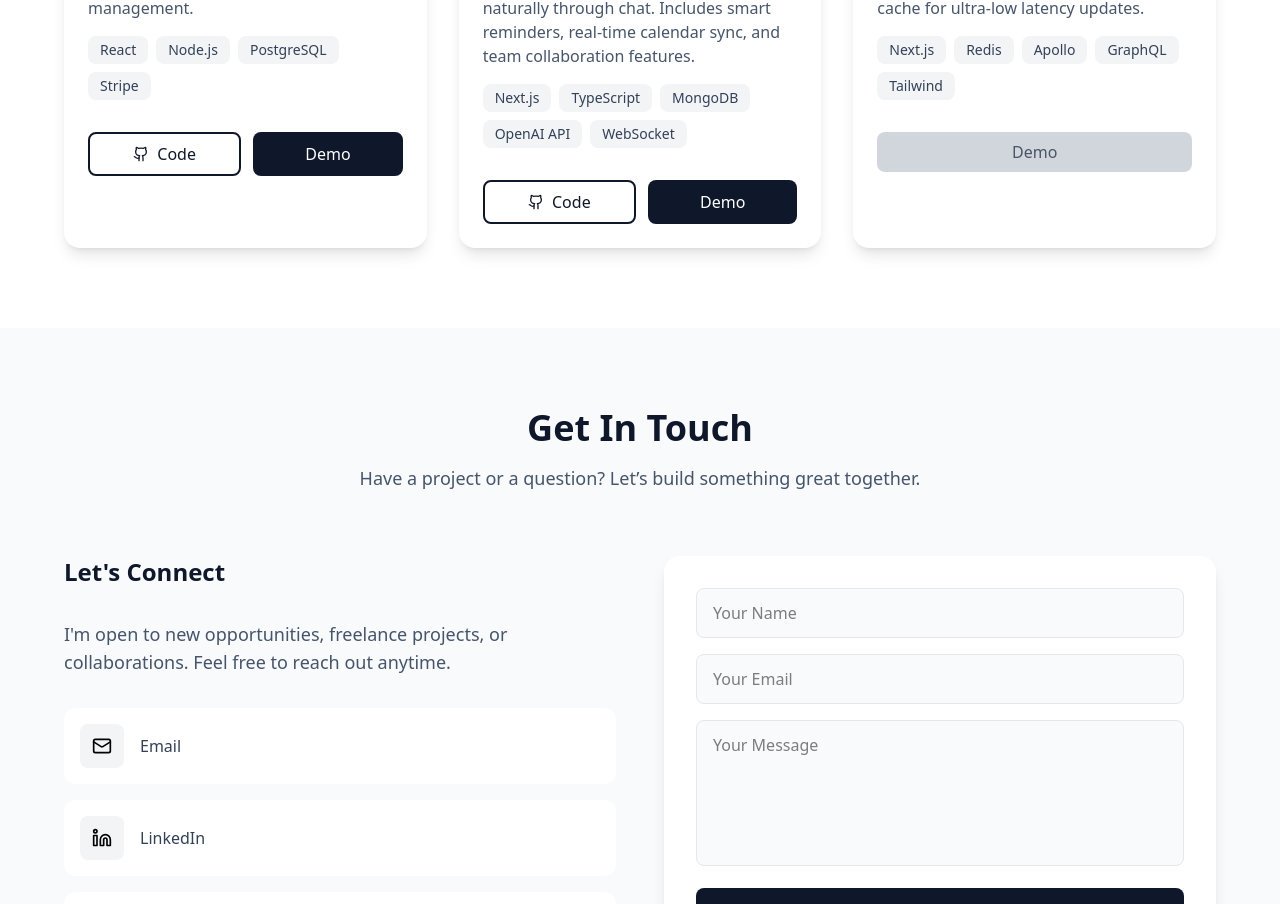
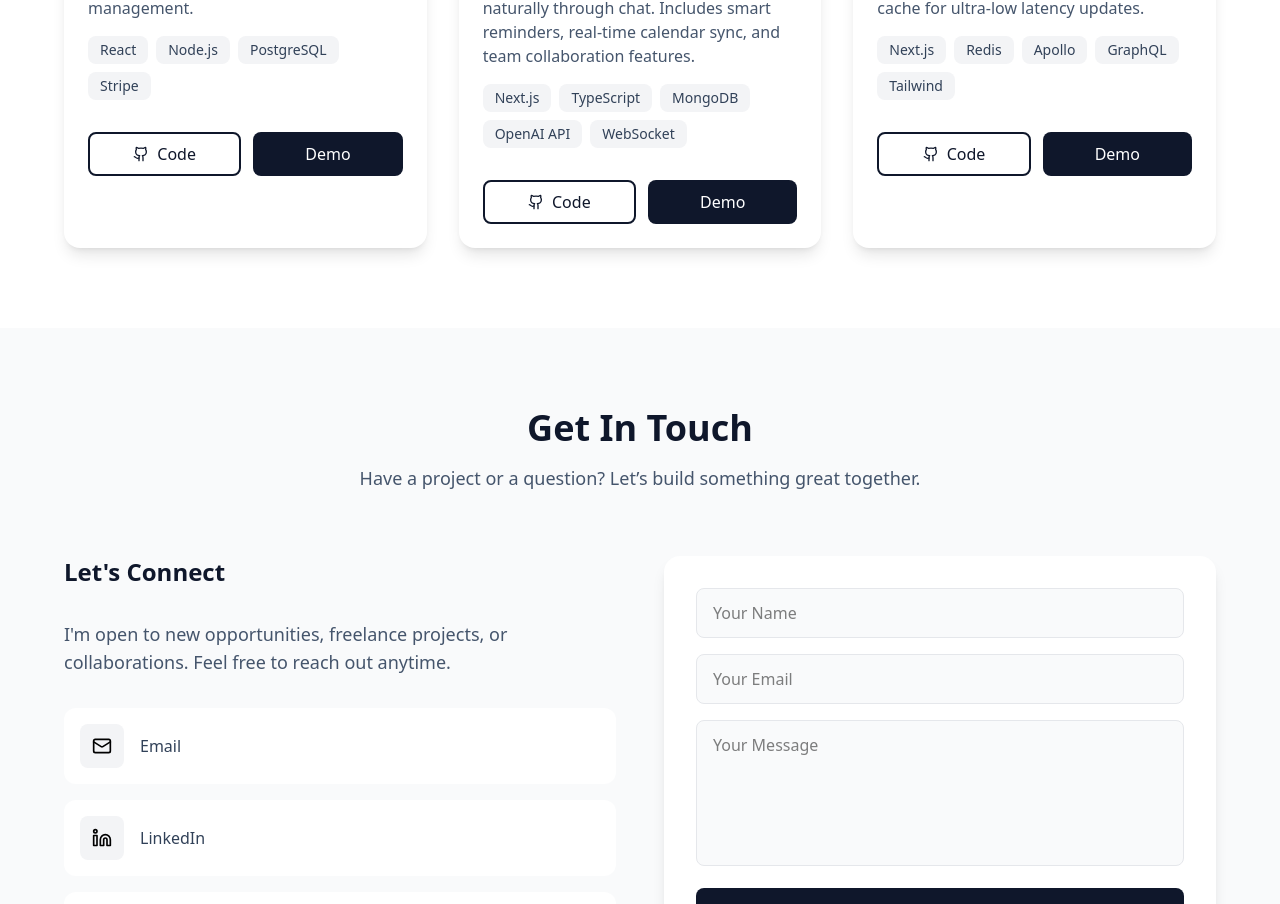
Before and after one commit to qu4nhuynh-son/portfolio-site, a Next.js app: page / in a window 1280 px wide. Shown: the part 2850-3754 px from the top of the page. Built offline with nearby package versions, Linux system fonts and the light colour scheme.

Commit message:
Add GitHub and video links to project details

```diff
--- a/src/components/Projects.tsx
+++ b/src/components/Projects.tsx
@@ -38,6 +38,8 @@ const projects: Project[] = [
       "A real-time football analytics platform that streams live scores, match stats, and team insights using GraphQL and Redis cache for ultra-low latency updates.",
     tech: ["Next.js", "Redis", "Apollo", "GraphQL", "Tailwind"],
     image: "outdoor",
+    github: "https://github.com/qu4nhuynh-son/KickOff",
+    video: "https://www.youtube.com/embed/AddEm6Bv4ag?autoplay=1",
   },
 ];
 
```
